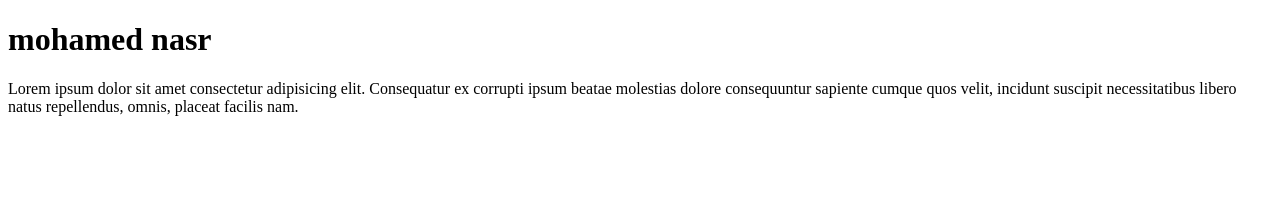
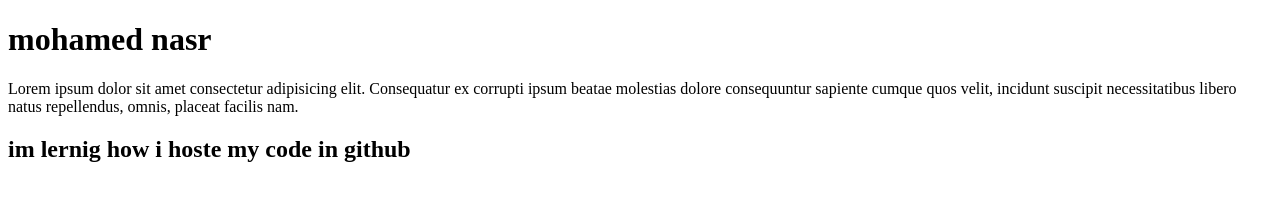
Before and after one commit to mohamedelnady99/testgit, a plain HTML site: page myproject/index.html in a window 1280 px wide. Drawn offline with Linux system fonts and the light colour scheme.

Commit message:
ubdated 2 in code

```diff
--- a/myproject/index.html
+++ b/myproject/index.html
@@ -12,5 +12,10 @@
             sapiente cumque quos velit, incidunt suscipit
             necessitatibus libero natus repellendus, omnis, placeat facilis nam.
             </p>
+            <div>
+                <h2>
+                    im lernig how i hoste my code in github
+                </h2>
+            </div>
 </body>
 </html>
```
